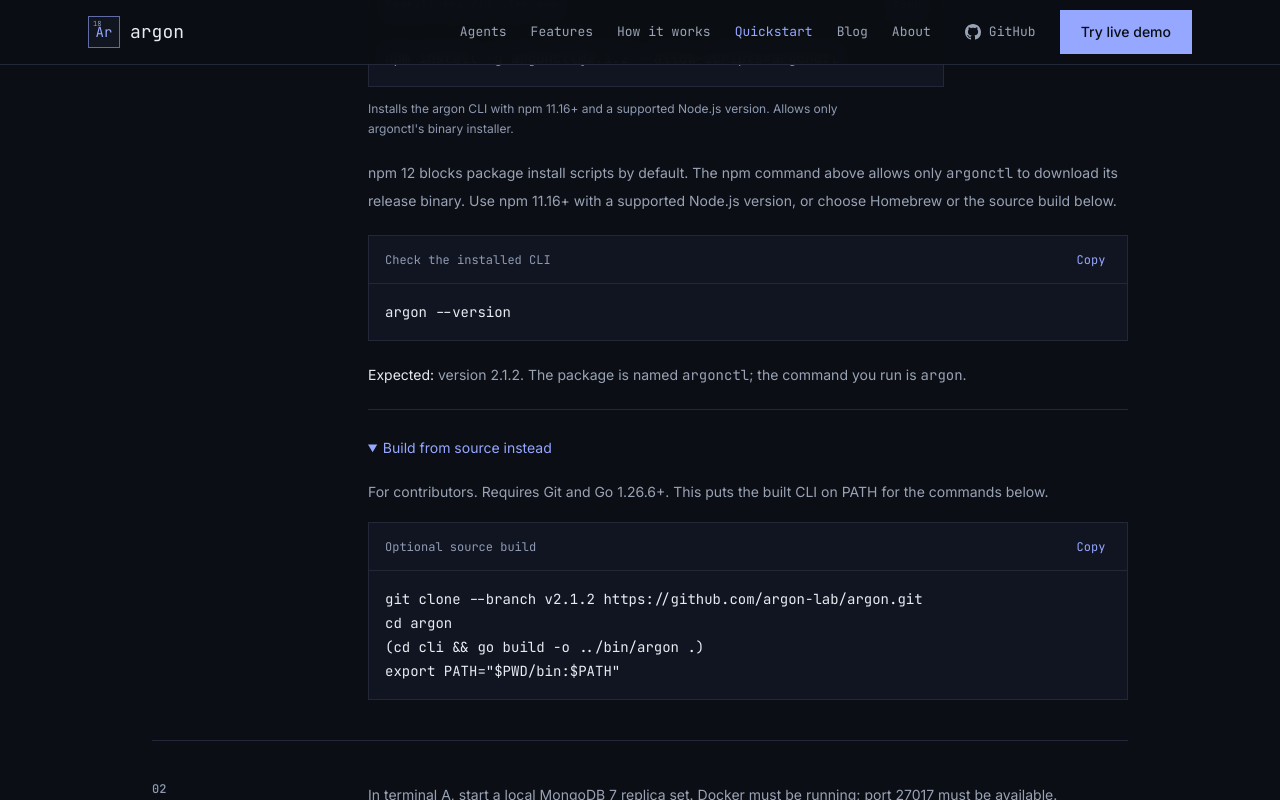
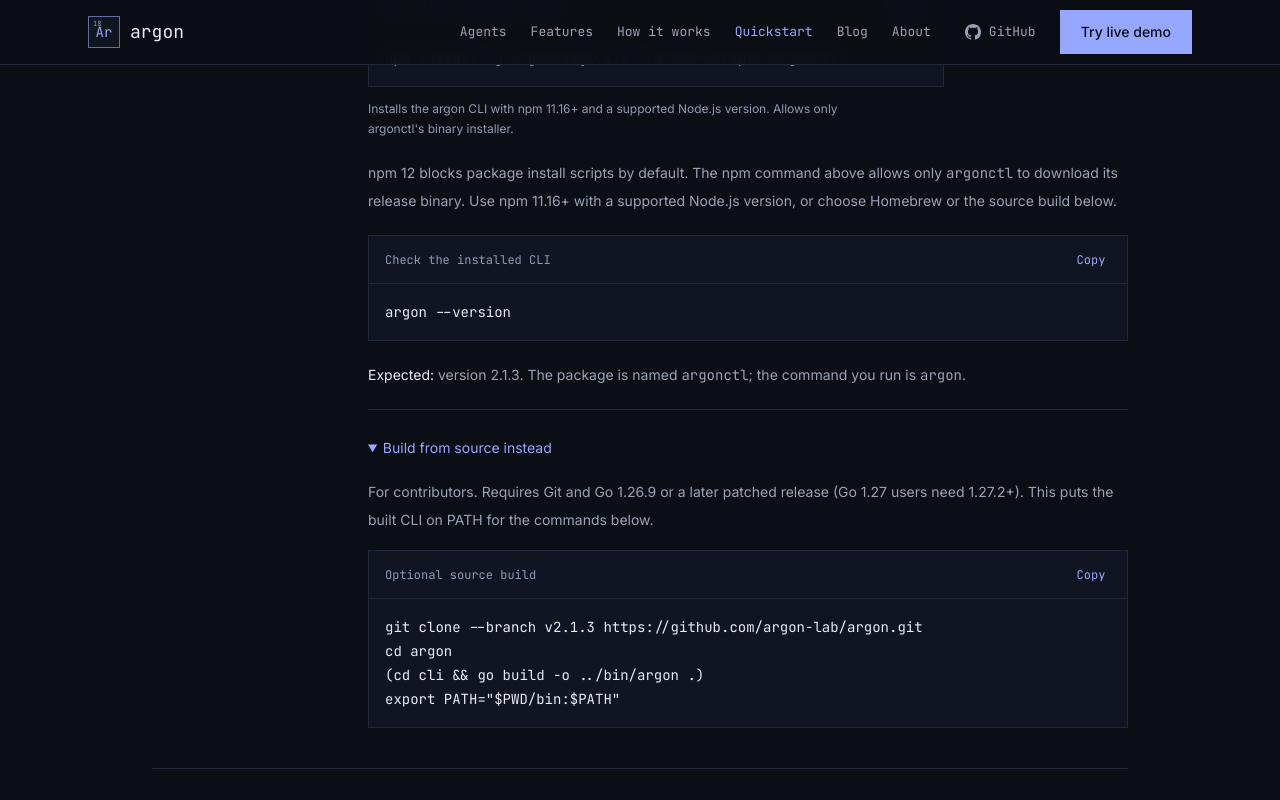
Before and after one commit to jakezwang/argon-website, a Next.js app: page /quickstart in a window 1280 px wide. Both pictures are taken after a click on the heading "Build from source instead". Shown: the part 650-1450 px from the top of the page. Built offline with nearby package versions, Linux system fonts and the light colour scheme.

Commit message:
Sync website with the Argon 2.1.3 security release
Co-authored-by: Jake Wang <2645794+jakezwang@users.noreply.github.com>

```diff
--- a/app/quickstart/page.tsx
+++ b/app/quickstart/page.tsx
@@ -100,8 +100,9 @@
             Build from source instead
           </summary>
           <p className="mb-4 mt-2">
-            For contributors. Requires Git and Go 1.26.6+. This puts the built
-            CLI on PATH for the commands below.
+            For contributors. Requires Git and Go 1.26.9 or a later patched
+            release (Go 1.27 users need 1.27.2+). This puts the built CLI on
+            PATH for the commands below.
           </p>
           <CodeBlock
             label="Optional source build"
--- a/app/release.json
+++ b/app/release.json
@@ -1,4 +1,4 @@
 {
-  "version": "2.1.2",
+  "version": "2.1.3",
   "sdkVersion": "0.2.0"
 }
```
